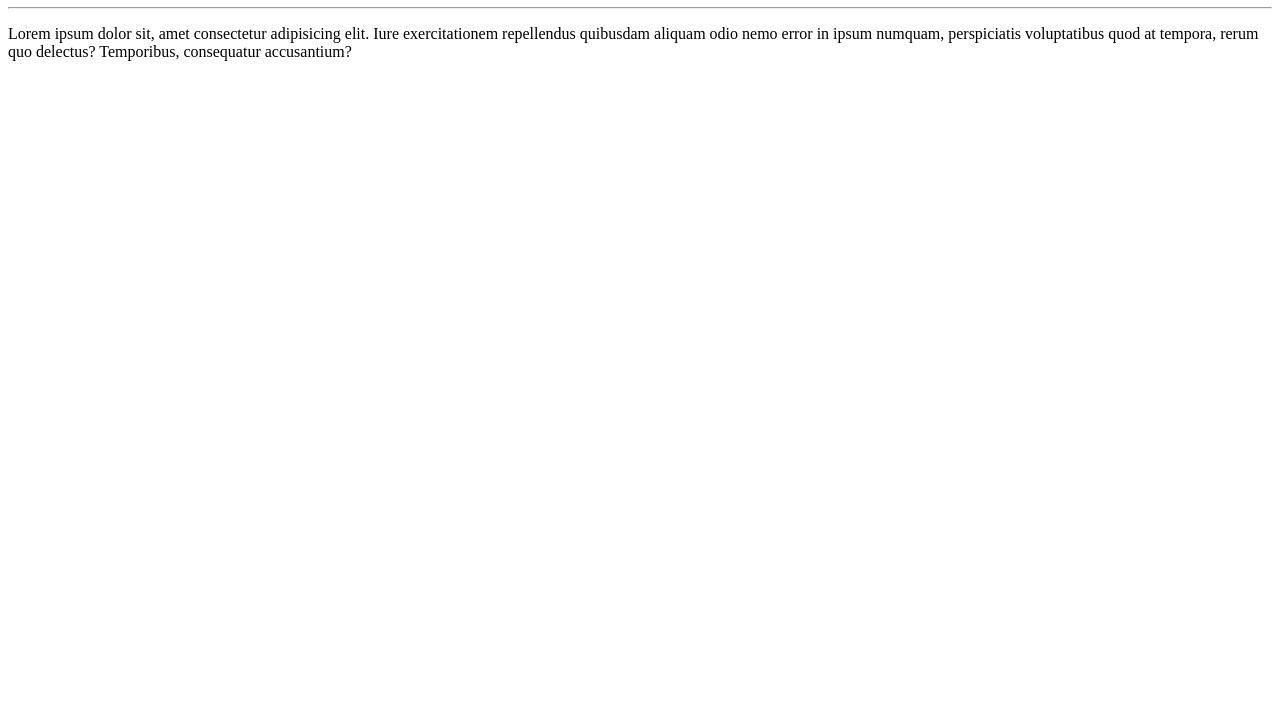
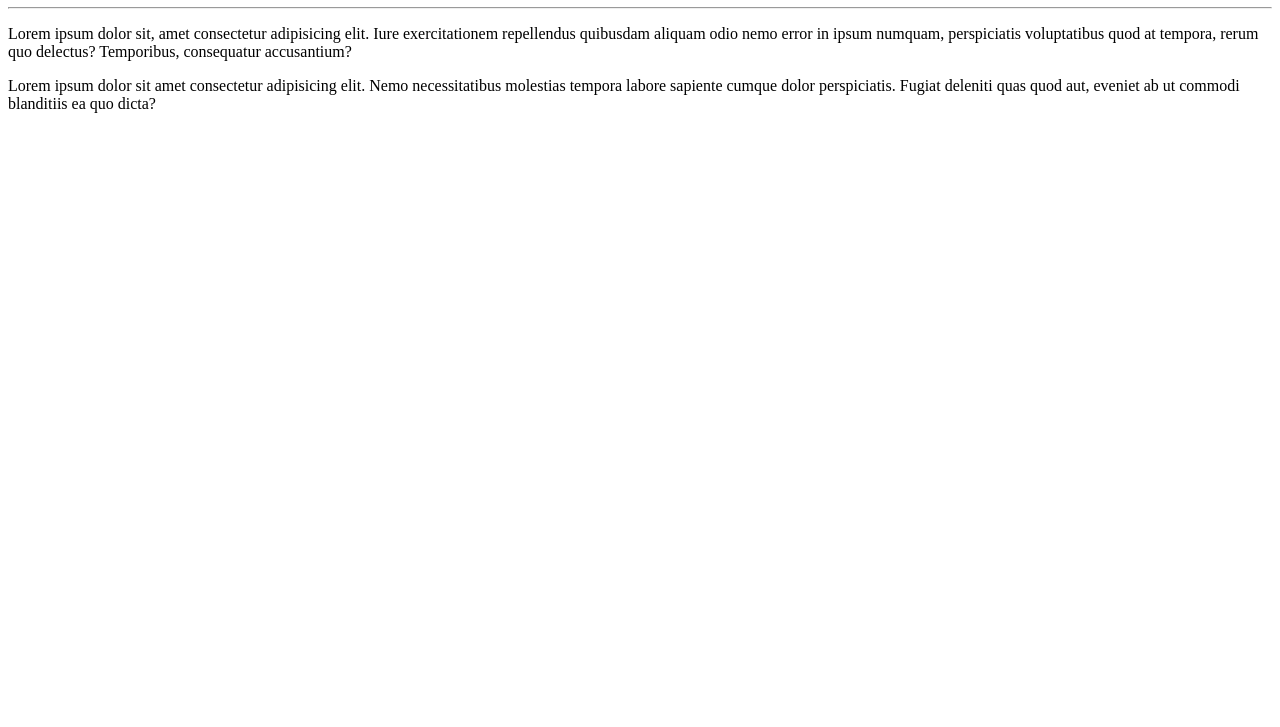
Before and after one commit to JonyPeixoto/Hello-World, a plain HTML site: page Example site/index.html in a window 1280 px wide. Shown: the part 73-800 px from the top of the page. Drawn offline with Linux system fonts and the light colour scheme.

Commit message:
I added a paragraph

```diff
--- a/Example site/index.html
+++ b/Example site/index.html
@@ -9,5 +9,6 @@
     <h1>Hello, World!</h1>
     <hr>
     <p>Lorem ipsum dolor sit, amet consectetur adipisicing elit. Iure exercitationem repellendus quibusdam aliquam odio nemo error in ipsum numquam, perspiciatis voluptatibus quod at tempora, rerum quo delectus? Temporibus, consequatur accusantium?</p>
+    <p>Lorem ipsum dolor sit amet consectetur adipisicing elit. Nemo necessitatibus molestias tempora labore sapiente cumque dolor perspiciatis. Fugiat deleniti quas quod aut, eveniet ab ut commodi blanditiis ea quo dicta?</p>
 </body>
 </html>
```
